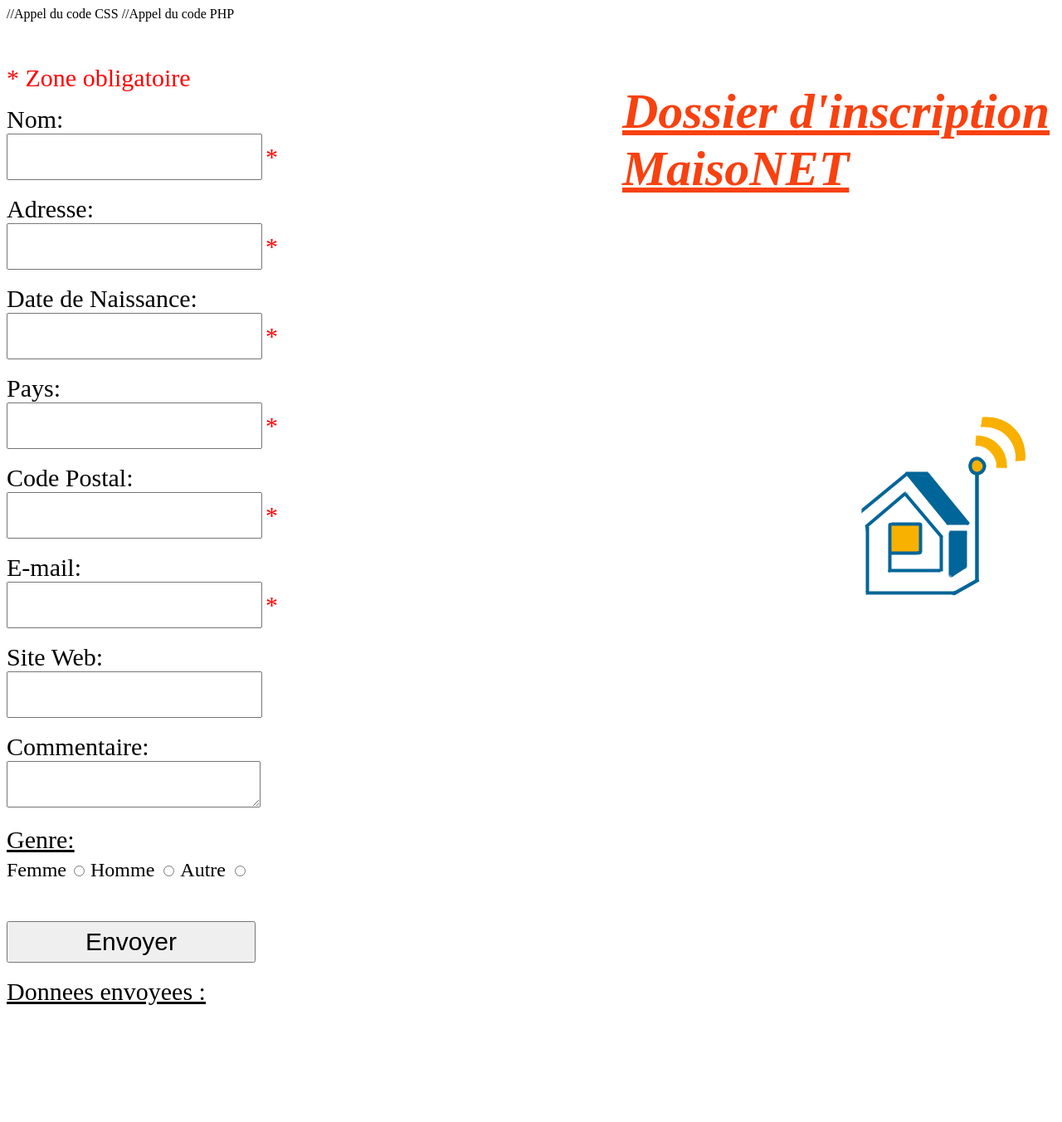
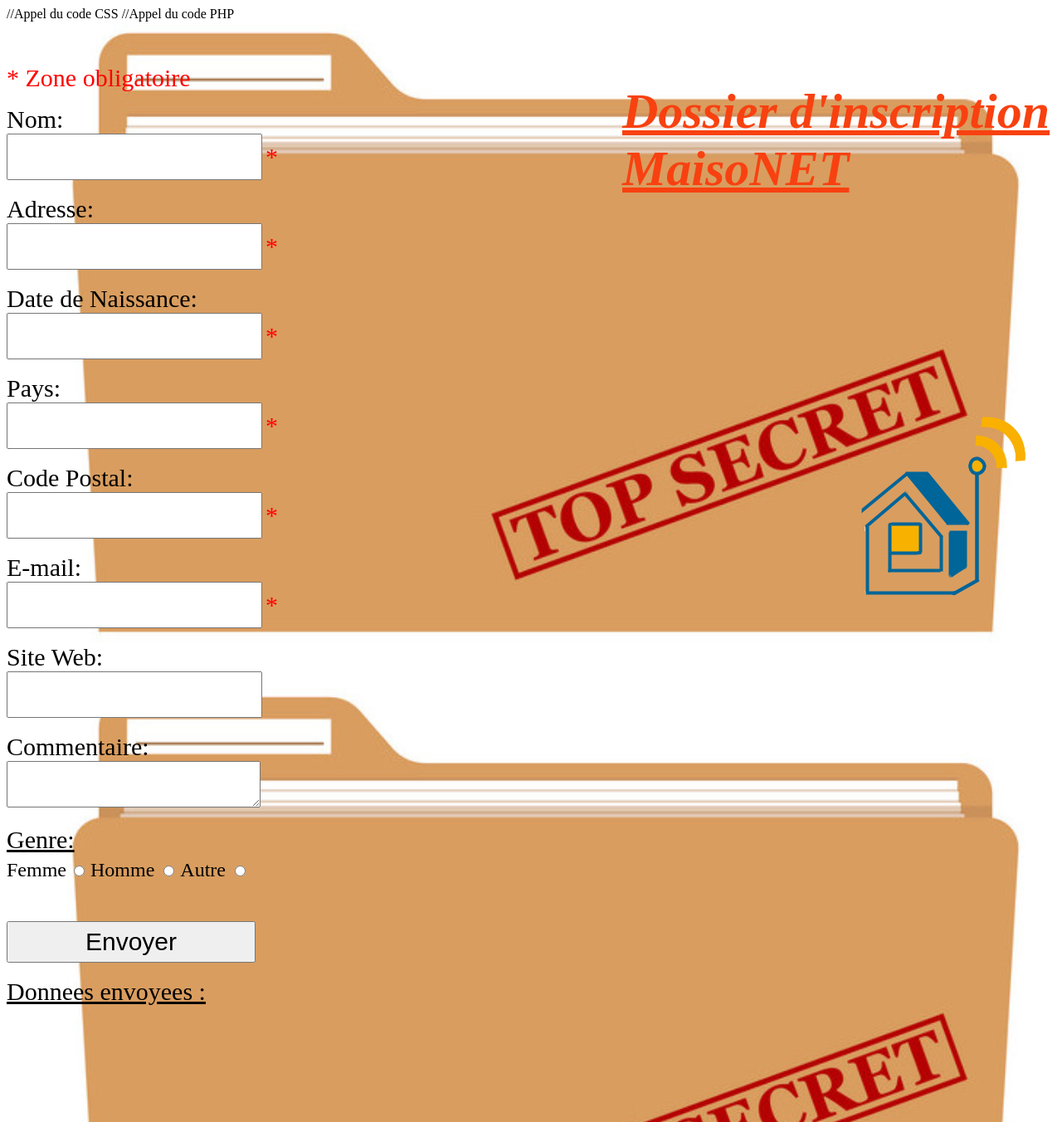
Before and after one commit to AlexLeunens/MaisoNet, a PHP site: page /Login/Inscription.html in a window 1280 px wide. Shown: the whole page at 83% size. Run offline with PHP 8.4, Linux system fonts and the light colour scheme.

Commit message:
Update Inscription.css

```diff
--- a/Login/Inscription.css
+++ b/Login/Inscription.css
@@ -1,4 +1,4 @@
-html {
+html
 
     {   background:url("papier.jpg") no-repeat center;
         background-repeat: no-repeat;
@@ -38,4 +38,3 @@
     font-size:60px;
     color :#f84110;
   }
-}
```
